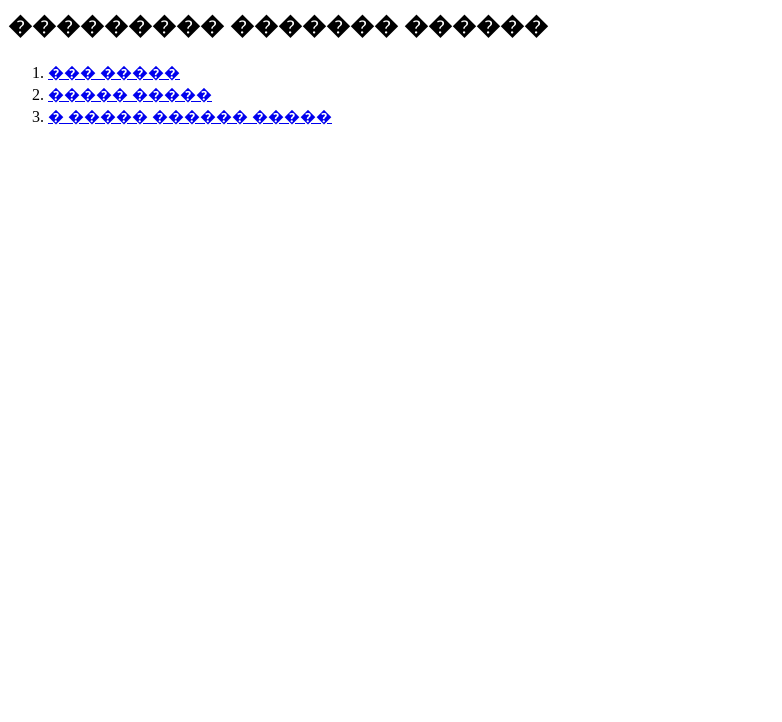
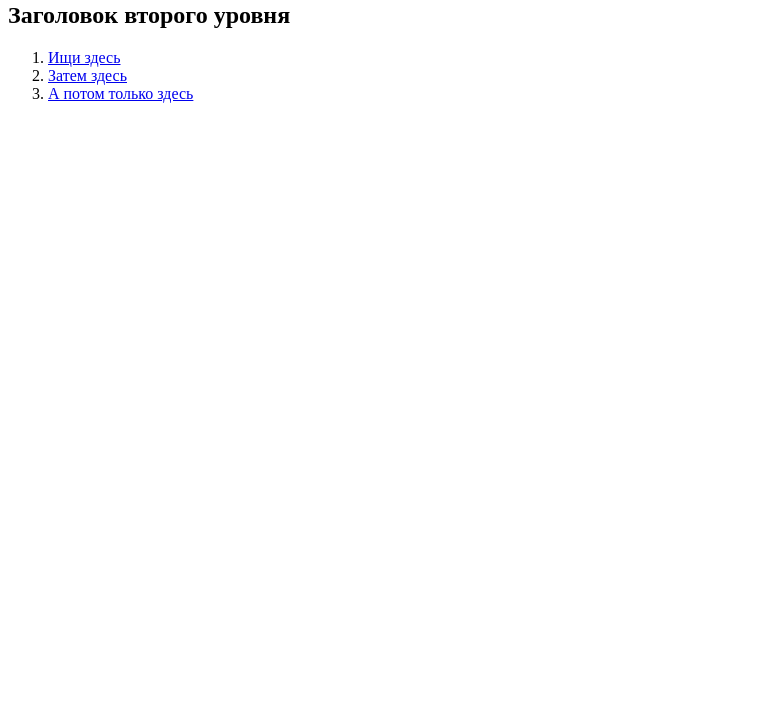
Before and after one commit to grazhdanov/task-html, a website: page src/index.html in a window 1280 px wide. Shown: the part 78-800 px from the top of the page, without its empty margins (0-782 px from the left). Drawn offline with Linux system fonts and the light colour scheme.

Commit message:
Добавление текста

```diff
--- a/src/index.html
+++ b/src/index.html
@@ -4,18 +4,18 @@
         <title>HTML</title>
     </head>
     <body>
-        <h1>��������� ������� ������</h1>
-        <h2>��������� ������� ������</h2>
+        <h1>Заголовок первого уровня</h1>
+        <h2>Заголовок второго уровня</h2>
         <ol>
             <li>
-                <a href="https://www.google.ru/" target="_blank">��� �����</a>
+                <a href="https://www.google.ru/" target="_blank">Ищи здесь</a>
             </li>
             <li>
-                <a href="https://yandex.ru/" target="_blank">����� �����</a>
+                <a href="https://yandex.ru/" target="_blank">Затем здесь</a>
             </li>
             <li>
                 <a href="https://duckduckgo.com/" target="_blank"
-                    >� ����� ������ �����</a
+                    >А потом только здесь</a
                 >
             </li>
         </ol>
```
